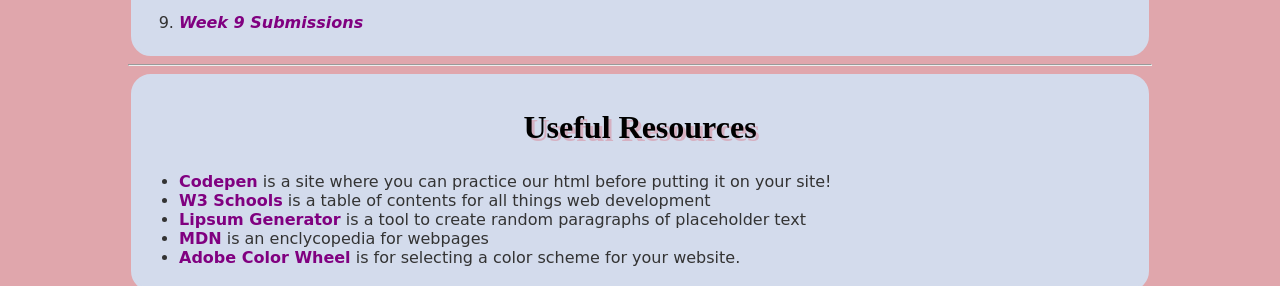
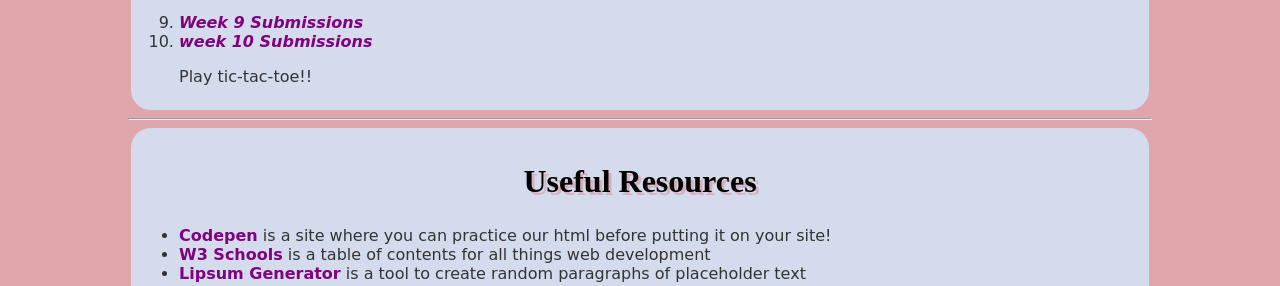
Before and after one commit to yacs-1/herrera-aguilar, a plain HTML site: page web-dev/index.html in a window 1280 px wide. Shown: the part 833-1119 px from the top of the page. Drawn offline with Linux system fonts and the light colour scheme; files that its build step writes are made by us from their sources; a web font is replaced by a local one.

Commit message:
Update index.html

```diff
--- a/web-dev/index.html
+++ b/web-dev/index.html
@@ -56,6 +56,10 @@
       <li>
         <a href="/herrera-aguilar/wdsub/pythag.html"><em>Week 9 Submissions</em></a>
       </li>
+ <li>
+        <a href="/herrera-aguilar/wdsub/ttt.html"><em>week 10 Submissions</em></a>
+        <p>Play tic-tac-toe!!</p>
+      </li>
     </ol>
      </div>
     <hr><div class="bordered">
```
